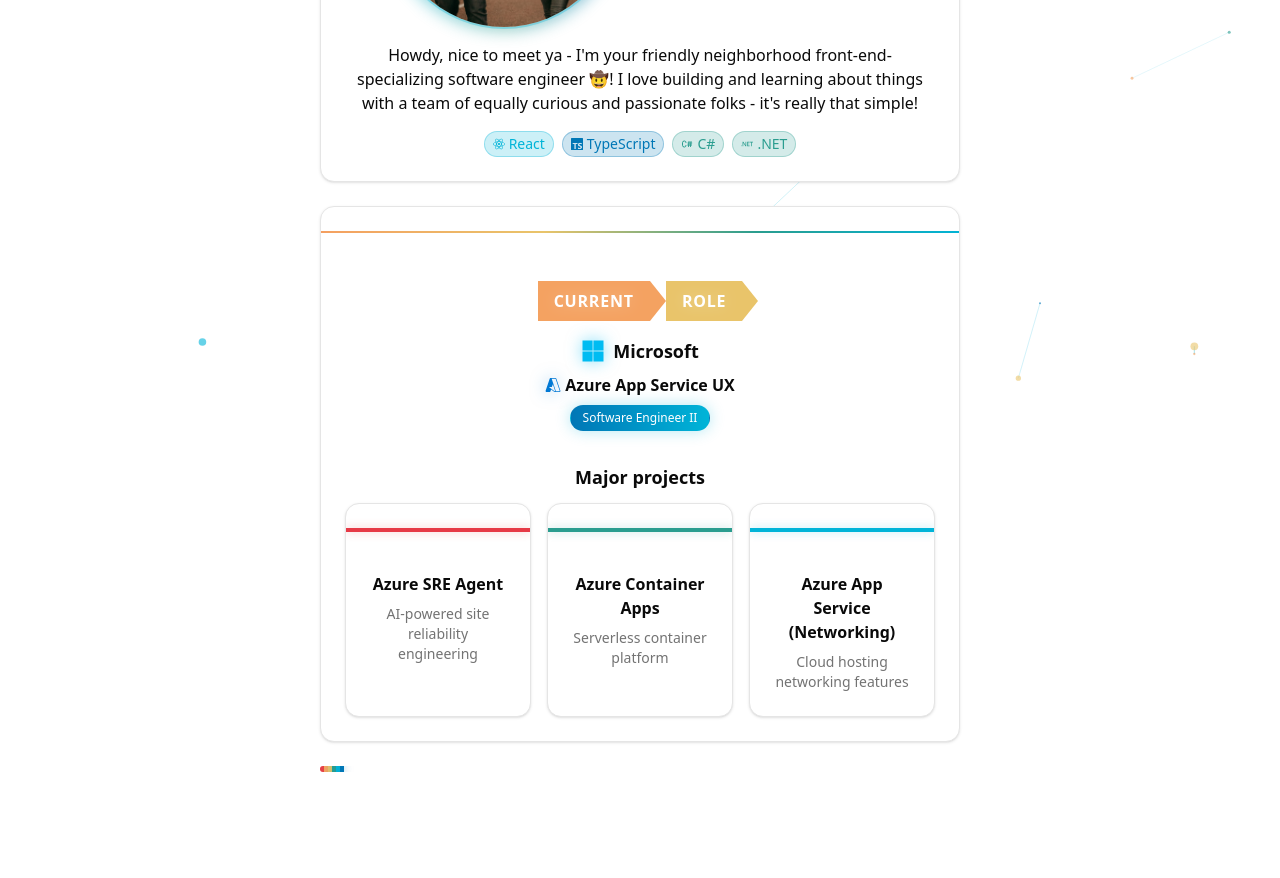
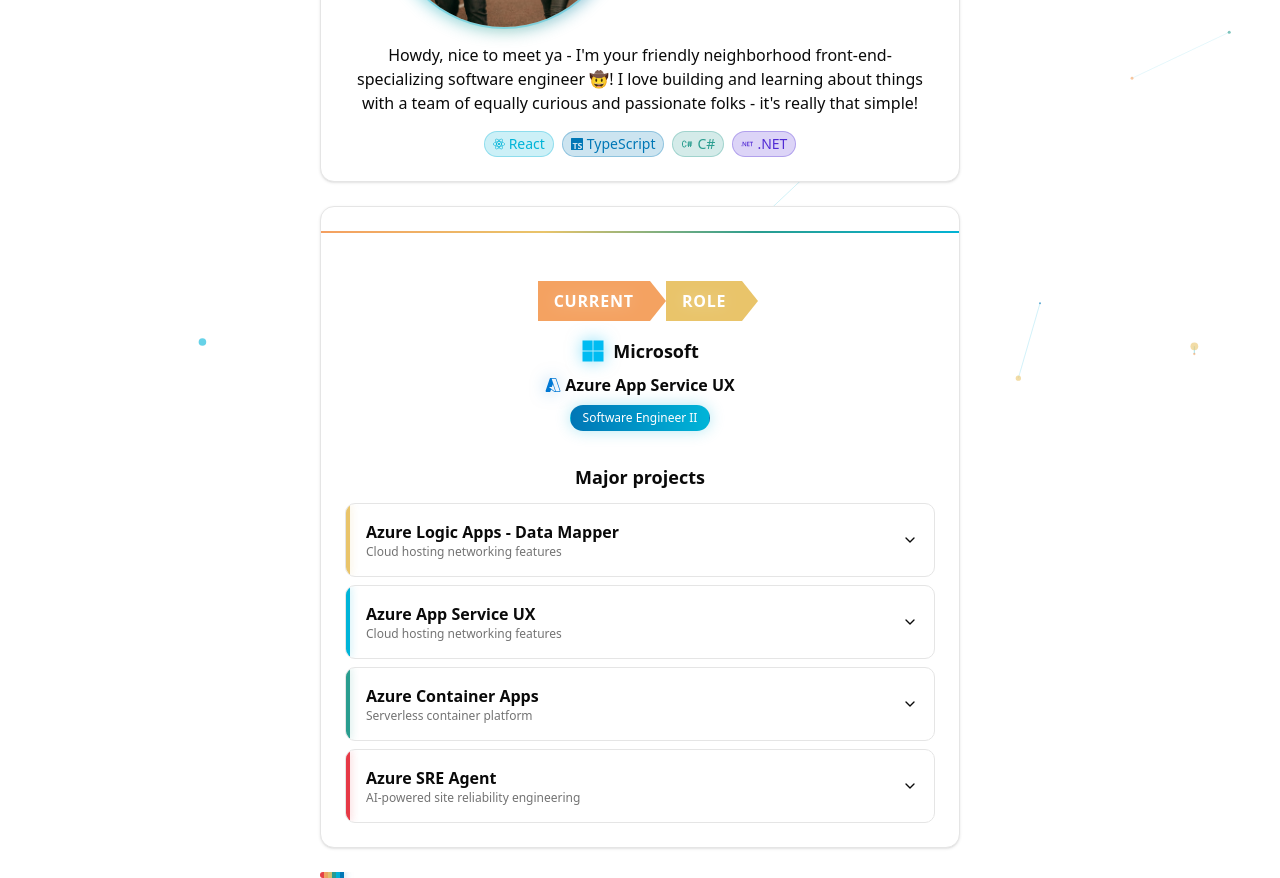
Before and after one commit to NicL9923/NicL9923.github.io, a React (Vite) app: page / in a window 1280 px wide. Shown: the part 400-1278 px from the top of the page. Before the commit the page ends 1172 px from the top, so only its background shows below. Built offline with nearby package versions, Linux system fonts and the light colour scheme.

Commit message:
Restructure projects

```diff
--- a/package.json
+++ b/package.json
@@ -15,6 +15,7 @@
     "prepare": "husky install"
   },
   "dependencies": {
+    "@radix-ui/react-accordion": "^1.2.12",
     "@radix-ui/react-slot": "^1.2.4",
     "@tsparticles/engine": "^3.9.1",
     "@tsparticles/react": "^3.0.0",
--- a/src/components/AboutMe.tsx
+++ b/src/components/AboutMe.tsx
@@ -110,7 +110,7 @@
                 </Badge>
                 <Badge
                   variant="secondary"
-                  className="text-sm gap-1 bg-arc-green/20 text-arc-green border border-arc-green/30 dark:shadow-[0_0_10px_rgba(42,157,143,0.2)]"
+                  className="text-sm gap-1 bg-[#512BD4]/20 text-[#512BD4] border border-[#512BD4]/30 dark:text-[#a78bfa] dark:shadow-[0_0_10px_rgba(81,43,212,0.2)]"
                 >
                   <SiDotnet className="h-4 w-4" />
                   .NET
--- a/src/components/CurrentRole.tsx
+++ b/src/components/CurrentRole.tsx
@@ -3,23 +3,67 @@
 import { Card, CardContent } from './ui/card';
 import { Badge } from './ui/badge';
 import { ChevronHeader } from './ui/chevron-header';
+import {
+  Accordion,
+  AccordionContent,
+  AccordionItem,
+  AccordionTrigger,
+} from './ui/accordion';
+import { RoadmapTimeline, TimelineItem } from './ui/roadmap-timeline';
+import { ArcColors } from '../lib/colors';
+
+interface Project {
+  name: string;
+  description: string;
+  accentColor: string;
+  accomplishments: TimelineItem[];
+}
 
 const CurrentRole = () => {
-  const currentProjects = [
+  const currentProjects: Project[] = [
     {
-      name: 'Azure SRE Agent',
-      description: 'AI-powered site reliability engineering',
-      accentColor: '#E63946', // red
+      name: 'Azure Logic Apps - Data Mapper',
+      description: 'Cloud hosting networking features',
+      accentColor: ArcColors.yellow,
+      accomplishments: [
+        { title: 'Virtual Network Integration UX', completed: true },
+        { title: 'Private Endpoint Configuration', completed: true },
+        { title: 'Access Restrictions Redesign', completed: true },
+        { title: 'Hybrid Connections Management', completed: true },
+      ],
+    },
+    {
+      name: 'Azure App Service UX',
+      description: 'Cloud hosting networking features',
+      accentColor: ArcColors.cyan,
+      accomplishments: [
+        { title: 'Virtual Network Integration UX', completed: true },
+        { title: 'Private Endpoint Configuration', completed: true },
+        { title: 'Access Restrictions Redesign', completed: true },
+        { title: 'Hybrid Connections Management', completed: true },
+      ],
     },
     {
       name: 'Azure Container Apps',
       description: 'Serverless container platform',
-      accentColor: '#2A9D8F', // green
+      accentColor: ArcColors.green,
+      accomplishments: [
+        { title: 'Container App Environment Setup', completed: true },
+        { title: 'Revision Management UI', completed: true },
+        { title: 'Scaling Rules Configuration', completed: true },
+        { title: 'Dapr Integration Panel', completed: true },
+      ],
     },
     {
-      name: 'Azure App Service (Networking)',
-      description: 'Cloud hosting networking features',
-      accentColor: '#00B4D8', // cyan
+      name: 'Azure SRE Agent',
+      description: 'AI-powered site reliability engineering',
+      accentColor: ArcColors.red,
+      accomplishments: [
+        { title: 'Agent Chat Interface', completed: true },
+        { title: 'Diagnostic Insights Panel', completed: true },
+        { title: 'Automated Remediation Actions', completed: true },
+        { title: 'Incident Timeline View', completed: true },
+      ],
     },
   ];
 
@@ -33,8 +77,8 @@
           <div className="flex items-center justify-center">
             <ChevronHeader
               segments={[
-                { text: 'CURRENT', color: '#F4A261' },
-                { text: 'ROLE', color: '#E9C46A' },
+                { text: 'CURRENT', color: ArcColors.orange },
+                { text: 'ROLE', color: ArcColors.yellow },
               ]}
             />
           </div>
@@ -60,29 +104,43 @@
             <h4 className="text-lg font-semibold mb-3 text-center dark:glow-text-cyan">
               Major projects
             </h4>
-            <div className="grid grid-cols-1 md:grid-cols-3 gap-4">
+
+            <Accordion type="single" collapsible className="w-full space-y-2">
               {currentProjects.map((project, index) => (
-                <Card
+                <AccordionItem
                   key={index}
-                  className="border dark:border-arc-cyan/20 dark:hover:border-arc-cyan/50 transition-all duration-300 overflow-hidden group"
+                  value={`project-${index}`}
+                  className="border dark:border-arc-cyan/20 rounded-lg overflow-hidden dark:hover:border-arc-cyan/40 transition-all duration-300"
                 >
-                  {/* Colored top accent for each project */}
+                  {/* Colored left accent */}
+                  <div className="flex">
                     <div
-                    className="h-1 transition-all duration-300 group-hover:h-1.5"
+                      className="w-1 shrink-0"
                       style={{
                         backgroundColor: project.accentColor,
-                      boxShadow: `0 0 10px ${project.accentColor}50`,
+                        boxShadow: `0 0 8px ${project.accentColor}50`,
                       }}
                     />
-                  <CardContent className="pt-4 text-center">
-                    <p className="font-bold mb-2">{project.name}</p>
-                    <p className="text-sm text-muted-foreground">
+                    <div className="flex-1 px-4">
+                      <AccordionTrigger className="hover:no-underline">
+                        <div className="flex flex-col items-start text-left">
+                          <span className="font-bold">{project.name}</span>
+                          <span className="text-xs text-muted-foreground">
                             {project.description}
-                    </p>
-                  </CardContent>
-                </Card>
+                          </span>
+                        </div>
+                      </AccordionTrigger>
+                      <AccordionContent>
+                        <RoadmapTimeline
+                          items={project.accomplishments}
+                          accentColor={project.accentColor}
+                        />
+                      </AccordionContent>
+                    </div>
+                  </div>
+                </AccordionItem>
               ))}
-            </div>
+            </Accordion>
           </div>
         </div>
       </CardContent>
--- /dev/null
+++ b/src/components/ui/accordion.tsx
@@ -0,0 +1,52 @@
+import * as React from 'react';
+import * as AccordionPrimitive from '@radix-ui/react-accordion';
+import { ChevronDown } from 'lucide-react';
+
+import { cn } from '../../lib/utils';
+
+const Accordion = AccordionPrimitive.Root;
+
+const AccordionItem = React.forwardRef<
+  React.ComponentRef<typeof AccordionPrimitive.Item>,
+  React.ComponentPropsWithoutRef<typeof AccordionPrimitive.Item>
+>(({ className, ...props }, ref) => (
+  <AccordionPrimitive.Item ref={ref} className={cn(className)} {...props} />
+));
+AccordionItem.displayName = 'AccordionItem';
+
+const AccordionTrigger = React.forwardRef<
+  React.ComponentRef<typeof AccordionPrimitive.Trigger>,
+  React.ComponentPropsWithoutRef<typeof AccordionPrimitive.Trigger>
+>(({ className, children, ...props }, ref) => (
+  <AccordionPrimitive.Header className="flex">
+    <AccordionPrimitive.Trigger
+      ref={ref}
+      className={cn(
+        'flex flex-1 items-center justify-between py-4 font-medium transition-all [&[data-state=open]>svg]:rotate-180',
+        className
+      )}
+      {...props}
+    >
+      {children}
+      <ChevronDown className="h-4 w-4 shrink-0 transition-transform duration-200" />
+    </AccordionPrimitive.Trigger>
+  </AccordionPrimitive.Header>
+));
+AccordionTrigger.displayName = AccordionPrimitive.Trigger.displayName;
+
+const AccordionContent = React.forwardRef<
+  React.ComponentRef<typeof AccordionPrimitive.Content>,
+  React.ComponentPropsWithoutRef<typeof AccordionPrimitive.Content>
+>(({ className, children, ...props }, ref) => (
+  <AccordionPrimitive.Content
+    ref={ref}
+    className="overflow-hidden text-sm transition-all data-[state=closed]:animate-accordion-up data-[state=open]:animate-accordion-down"
+    {...props}
+  >
+    <div className={cn('pb-4 pt-0', className)}>{children}</div>
+  </AccordionPrimitive.Content>
+));
+
+AccordionContent.displayName = AccordionPrimitive.Content.displayName;
+
+export { Accordion, AccordionItem, AccordionTrigger, AccordionContent };
--- /dev/null
+++ b/src/components/ui/roadmap-timeline.tsx
@@ -0,0 +1,52 @@
+interface TimelineItem {
+  title: string;
+  description?: string;
+  completed?: boolean;
+}
+
+interface RoadmapTimelineProps {
+  items: TimelineItem[];
+  accentColor: string;
+}
+
+const RoadmapTimeline = ({ items, accentColor }: RoadmapTimelineProps) => {
+  return (
+    <div className="relative pl-6 ml-3">
+      {/* Vertical line - centered on dots */}
+      <div
+        className="absolute left-[5px] top-2 bottom-2 w-0.5 rounded-full"
+        style={{
+          backgroundColor: `${accentColor}`,
+          boxShadow: `0 0 8px ${accentColor}60`,
+        }}
+      />
+
+      {items.map((item, index) => (
+        <div key={index} className="relative pb-4 last:pb-0">
+          {/* Dot - filled when completed */}
+          <div
+            className="absolute -left-6 top-1.5 w-3 h-3 rounded-full border-2 transition-all duration-300"
+            style={{
+              backgroundColor: item.completed ? accentColor : 'transparent',
+              borderColor: accentColor,
+              boxShadow: item.completed ? `0 0 10px ${accentColor}80` : 'none',
+            }}
+          />
+
+          {/* Content */}
+          <div className="ml-2">
+            <p className="font-medium text-sm">{item.title}</p>
+            {item.description && (
+              <p className="text-xs text-muted-foreground mt-0.5">
+                {item.description}
+              </p>
+            )}
+          </div>
+        </div>
+      ))}
+    </div>
+  );
+};
+
+export { RoadmapTimeline };
+export type { TimelineItem };
--- a/src/index.css
+++ b/src/index.css
@@ -159,6 +159,25 @@
   animation: gradient-shift 8s ease infinite;
 }
 
+/* Accordion animations */
+@keyframes accordion-down {
+  from { height: 0; }
+  to { height: var(--radix-accordion-content-height); }
+}
+
+@keyframes accordion-up {
+  from { height: var(--radix-accordion-content-height); }
+  to { height: 0; }
+}
+
+.animate-accordion-down {
+  animation: accordion-down 0.2s ease-out;
+}
+
+.animate-accordion-up {
+  animation: accordion-up 0.2s ease-out;
+}
+
 /* Scanline effect for retro feel */
 .scanlines::after {
   content: '';
--- /dev/null
+++ b/src/lib/colors.ts
@@ -0,0 +1,22 @@
+// ARC Raiders-inspired color palette
+export const ArcColors = {
+  red: '#E63946',
+  orange: '#F4A261',
+  yellow: '#E9C46A',
+  green: '#2A9D8F',
+  cyan: '#00B4D8',
+  blue: '#0077B6',
+  darkBlue: '#023E8A',
+} as const;
+
+// Array version for iteration (e.g., rainbow stripes)
+export const ArcColorArray = [
+  ArcColors.red,
+  ArcColors.orange,
+  ArcColors.yellow,
+  ArcColors.green,
+  ArcColors.cyan,
+  ArcColors.blue,
+] as const;
+
+export type ArcColor = (typeof ArcColors)[keyof typeof ArcColors];
```
Also changed, not shown: src/components/ui/rainbow-stripe.tsx (+21 -26 lines), 1 other file (tests, documents, lock files or other folders). Lines whose indentation alone changed are shown as unchanged.
